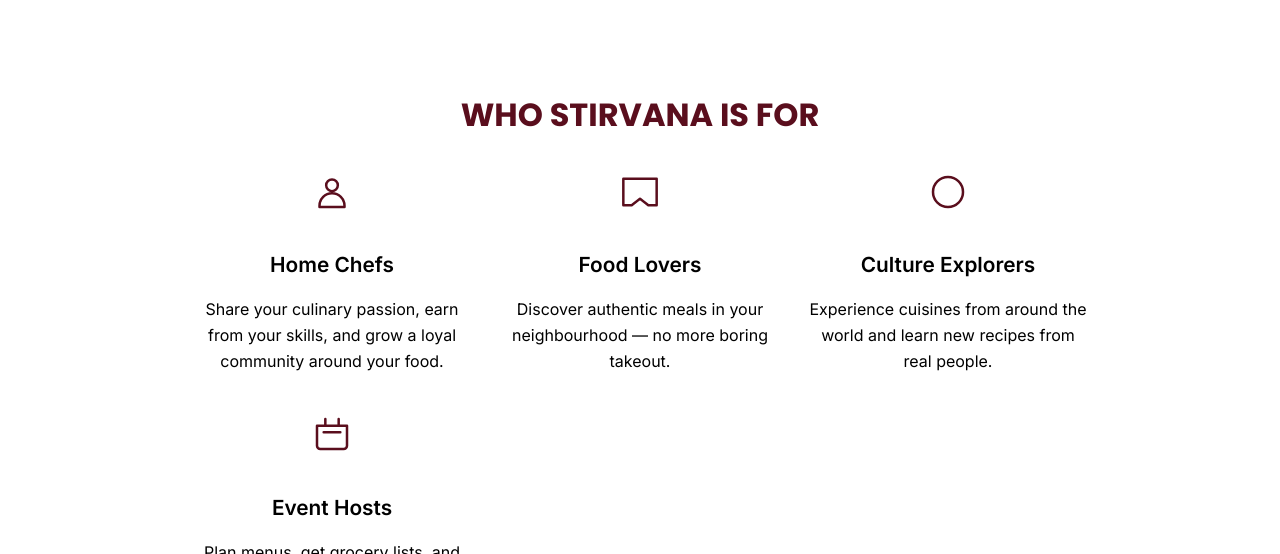
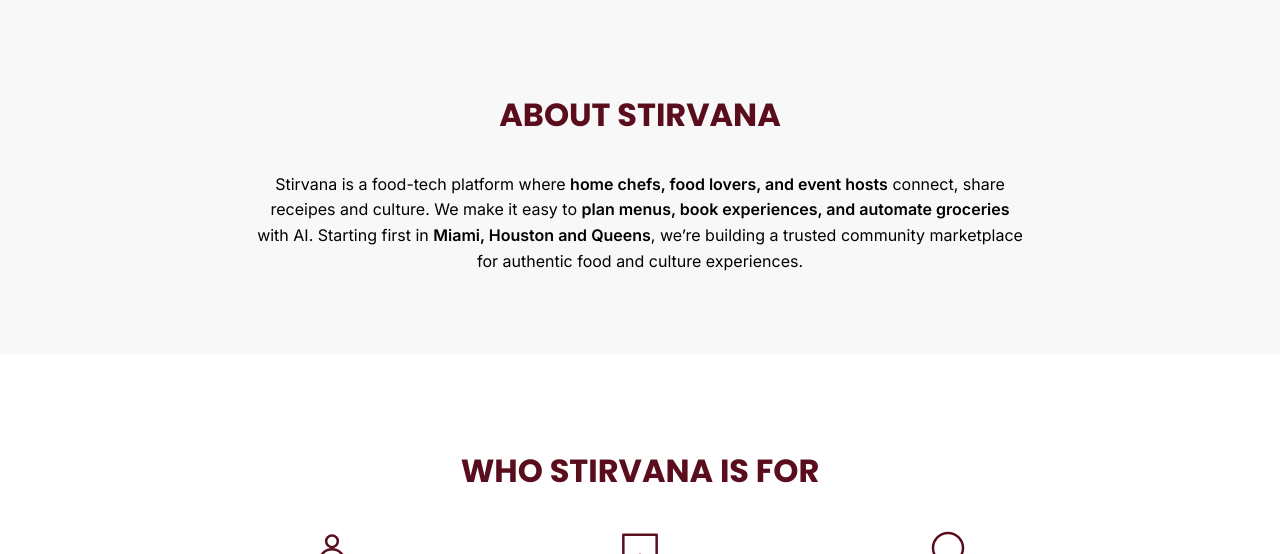
Before and after one commit to hellostirvana/LandingPage, a plain HTML site: page index.html in a window 1280 px wide. Shown: the part 562-1116 px from the top of the page. Drawn offline with Linux system fonts and the light colour scheme.

Commit message:
Added About Stirvana Section

```diff
--- a/index.html
+++ b/index.html
@@ -59,6 +59,18 @@
   </div>
 </header>
 
+<section class="section light">
+  <div class="container" style="text-align:center; max-width:800px;">
+    <h2>About Stirvana</h2>
+    <p>
+      Stirvana is a food-tech platform where <strong>home chefs, food lovers,
+      and event hosts</strong> connect, share receipes and culture. We make it easy to <strong>plan menus,
+      book experiences, and automate groceries</strong> with AI.
+      Starting first in <strong>Miami, Houston and Queens</strong>, we’re building a
+      trusted community marketplace for authentic food and culture experiences.
+    </p>
+  </div>
+</section>
 
 
     <!-- Persona value tiles -->
```
